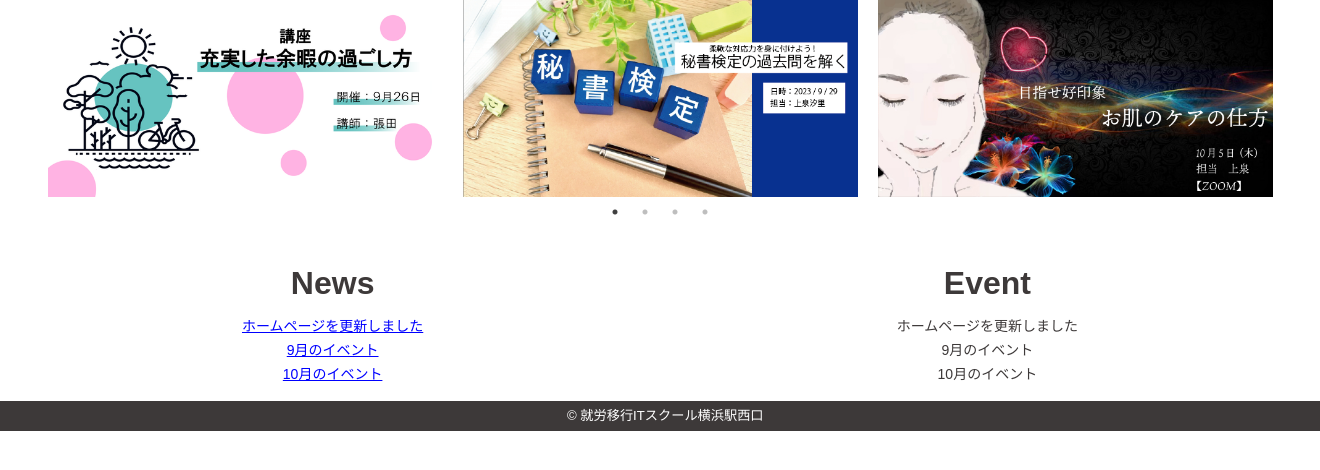
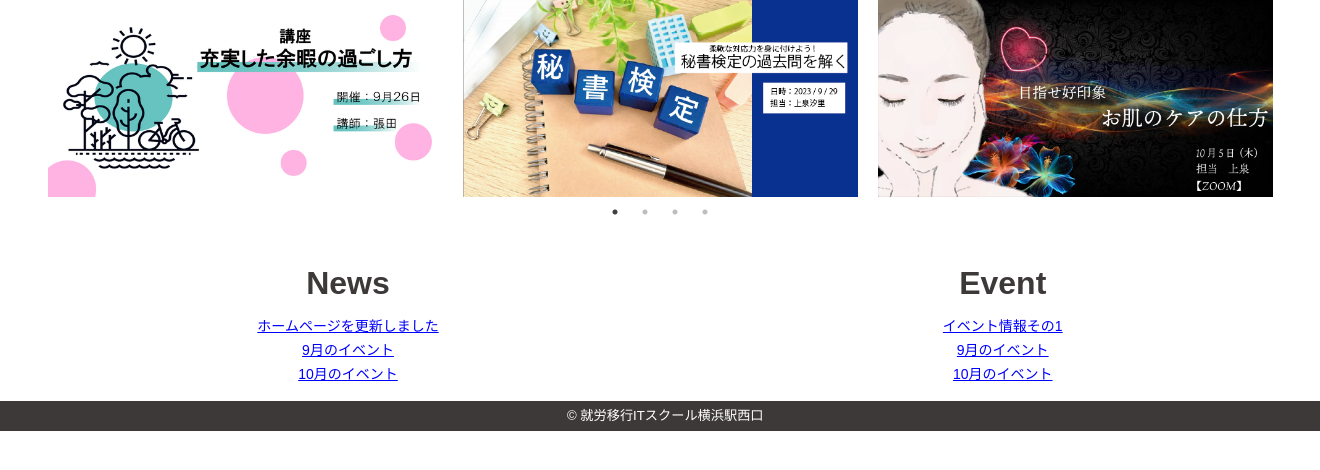
Before and after one commit to rootsyokohamanishi/ITS_Yokohama_1st, a PHP site: page /02d5d2408b9af2981074576b7c585e3b425888fc165a91d22da5070bc063d7c4/index.html in a window 1320 px wide; the page is wider, and only the part inside the window is pictured. Shown: the part 133-603 px from the top of that part. Run offline with PHP 8.4, Linux system fonts and the light colour scheme.

Commit message:
Add files via upload

```diff
--- a/02d5d2408b9af2981074576b7c585e3b425888fc165a91d22da5070bc063d7c4/index.html
+++ b/02d5d2408b9af2981074576b7c585e3b425888fc165a91d22da5070bc063d7c4/index.html
@@ -62,7 +62,7 @@
                     <!--ここに追加-->
                     <ul class="event-list">
                         <h2>Event</h2>
-                        <li><a href="event01.html">ホームページを更新しました</a></li>
+                        <li><a href="event01.html">イベント情報その1</a></li>
                         <li><a href="event02.html">9月のイベント</a></li>
                         <li><a href="event03.html">10月のイベント</a></li>
                     </ul>
--- a/02d5d2408b9af2981074576b7c585e3b425888fc165a91d22da5070bc063d7c4/style.css
+++ b/02d5d2408b9af2981074576b7c585e3b425888fc165a91d22da5070bc063d7c4/style.css
@@ -279,6 +279,10 @@ h2 {
 }
 
 .event-list li a {
+    /*ここに追加*/
+    text-decoration: underline;
+    color: blue;
+    /*ここまで追加*/
     margin: auto;
     margin-top: 10px;
     margin-bottom: 10px;
```
